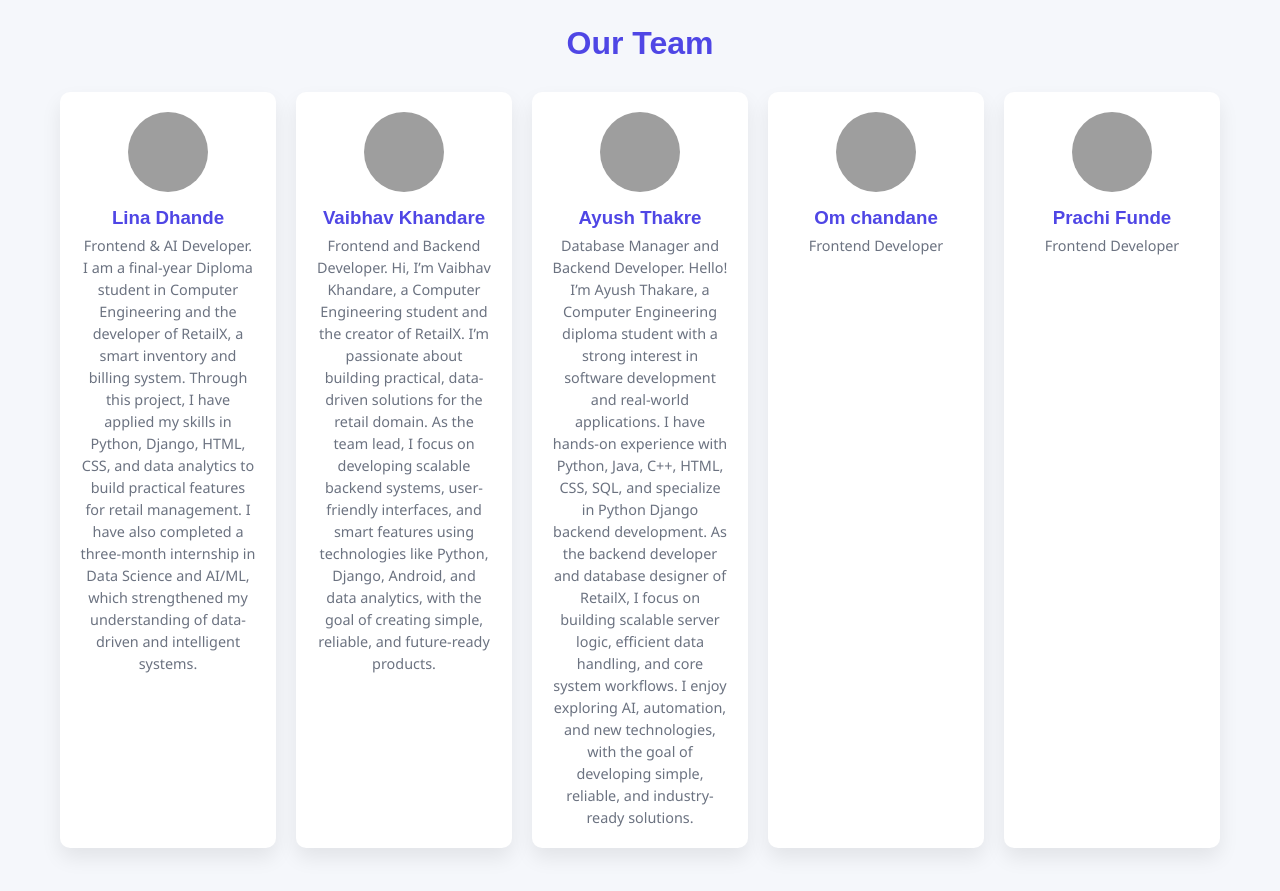
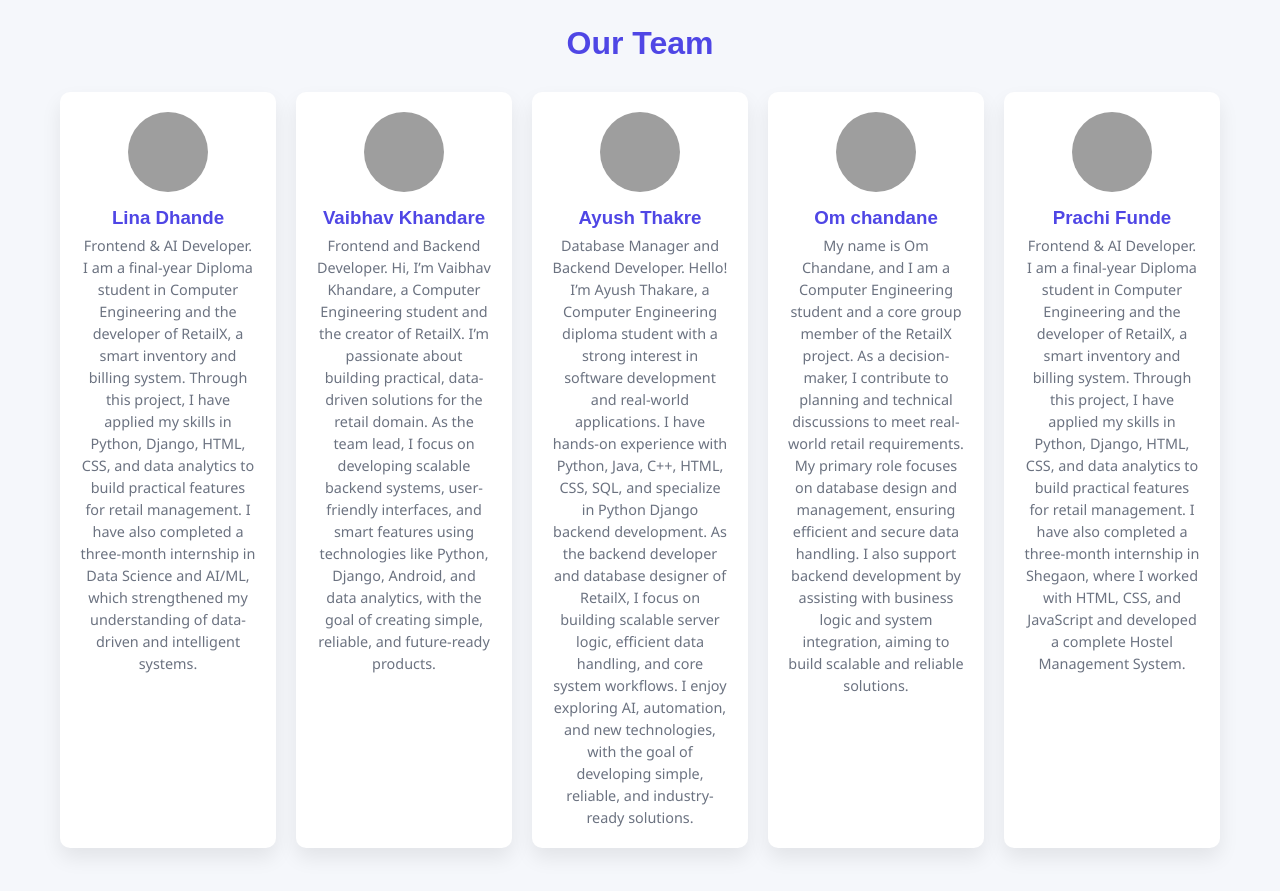
Before and after one commit to Vaibhav-Khandare/RetailX, a Django app: page /about/ in a window 1280 px wide. Shown: the part 1169-2060 px from the top of the page. Run offline with Django 5.2, Linux system fonts and the light colour scheme; grey boxes are pictures that could not be loaded.

Commit message:
Add 2 member information

```diff
--- a/templates/about.html
+++ b/templates/about.html
@@ -295,12 +295,13 @@ Hi, I’m Vaibhav Khandare, a Computer Engineering student and the creator of Re
         <div class="team-card">
             <img src="{% static 'images/member4.jpg' %}">
             <h3>Om chandane</h3>
-            <span>Frontend Developer</span>
+            <span>My name is Om Chandane, and I am a Computer Engineering student and a core group member of the RetailX project. As a decision-maker, I contribute to planning and technical discussions to meet real-world retail requirements. My primary role focuses on database design and management, ensuring efficient and secure data handling.
+I also support backend development by assisting with business logic and system integration, aiming to build scalable and reliable solutions.</span>
         </div>
         <div class="team-card">
             <img src="{% static 'images/member5.jpg' %}">
             <h3>Prachi Funde</h3>
-            <span>Frontend Developer</span>
+            <span>Frontend & AI Developer. I am a final-year Diploma student in Computer Engineering and the developer of RetailX, a smart inventory and billing system. Through this project, I have applied my skills in Python, Django, HTML, CSS, and data analytics to build practical features for retail management. I have also completed a three-month internship in Shegaon, where I worked with HTML, CSS, and JavaScript and developed a complete Hostel Management System.</span>
         </div>
     </div>
 </div>
```
